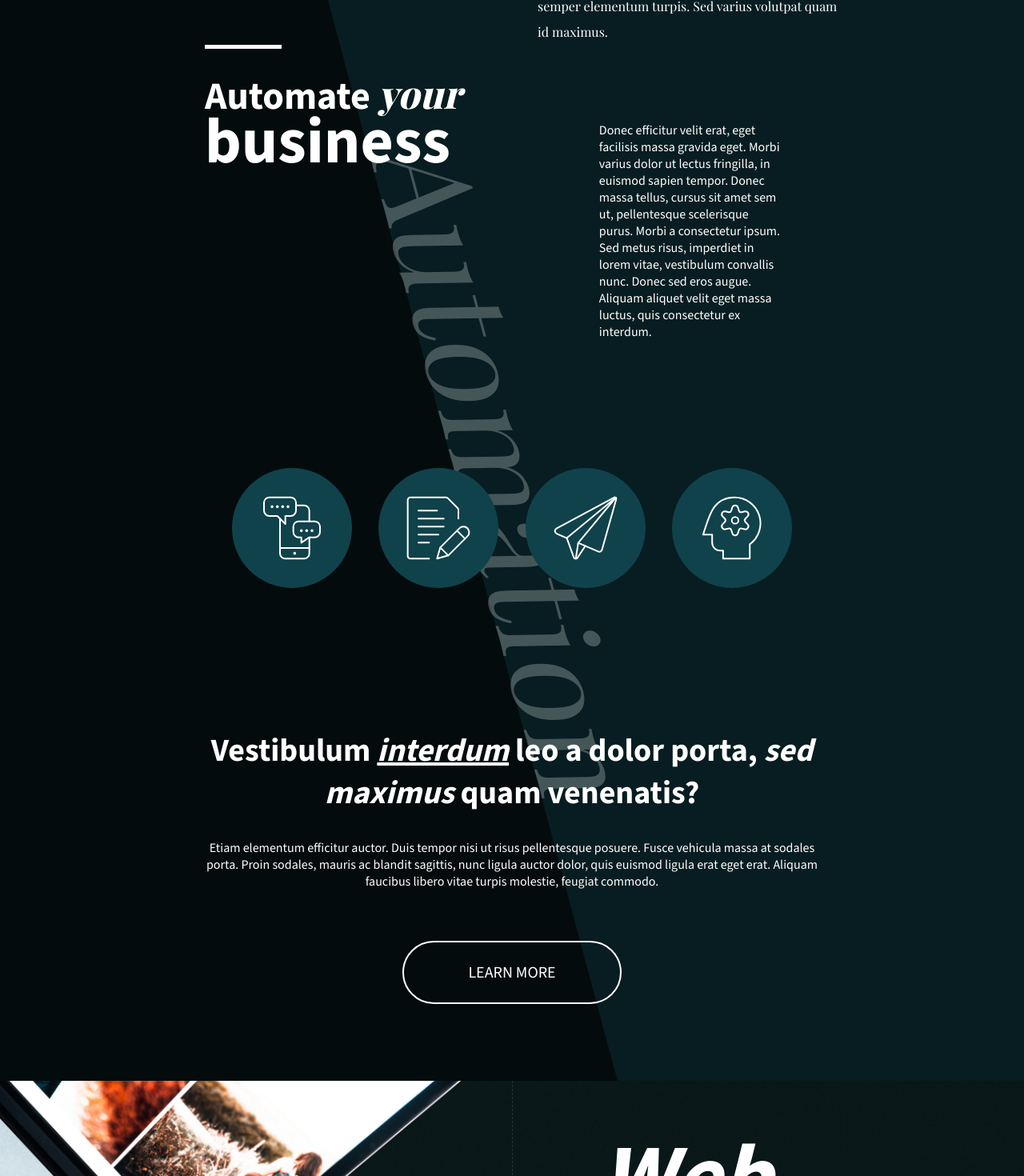
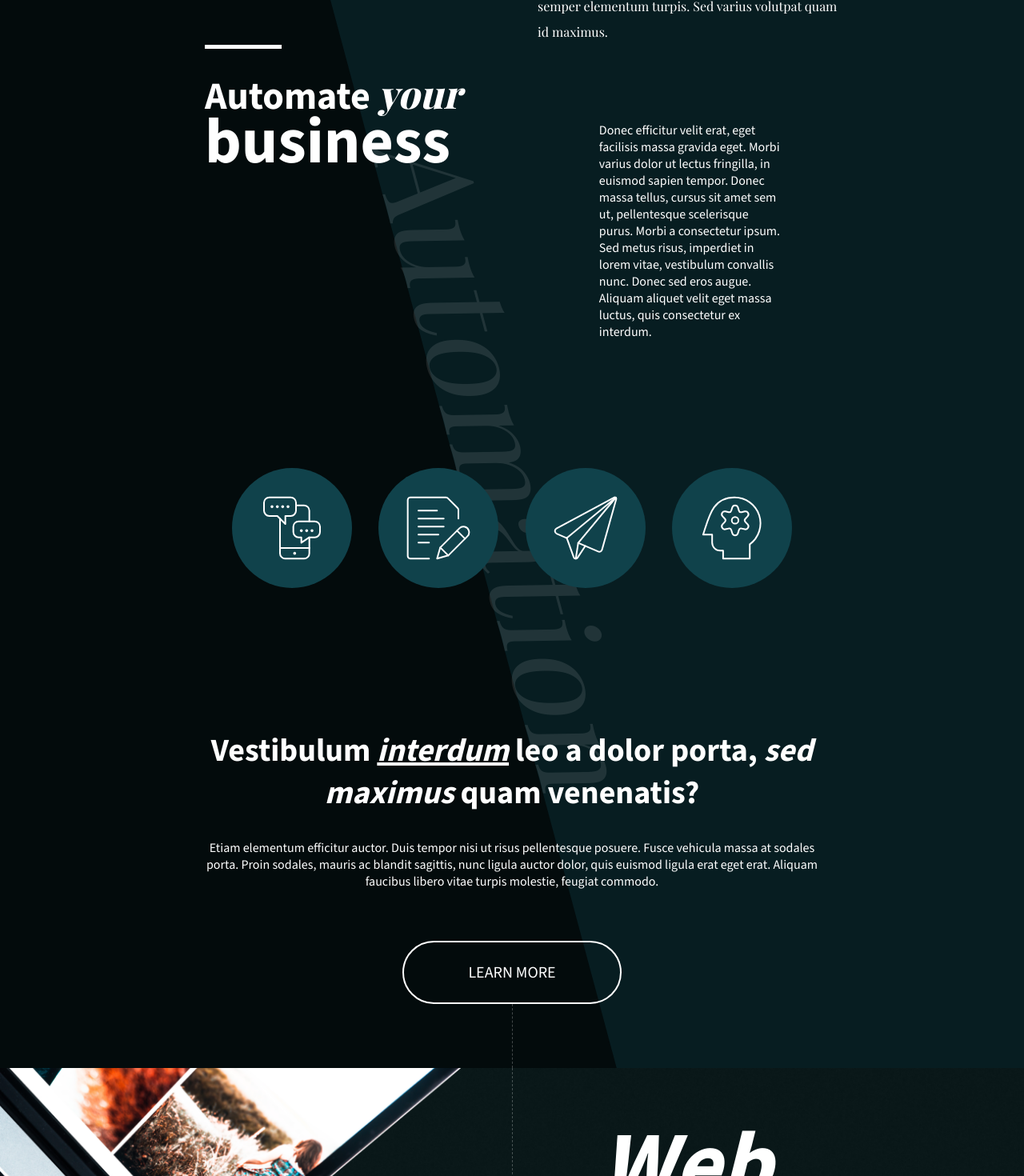
Before and after one commit to renrutoet/consumer-rights-task, a Next.js app: page / in a window 1280 px wide. Shown: the part 1080-2550 px from the top of the page at 80% size. Built offline with nearby package versions, Linux system fonts and the light colour scheme; a web font is replaced by a local one.

Commit message:
feat: implemented partial centered dash

```diff
--- a/src/app/components/Sections/Contact/Contact.module.scss
+++ b/src/app/components/Sections/Contact/Contact.module.scss
@@ -1,6 +1,9 @@
 @import '../../../styles/variables.scss';
 
 .get-in-touch {
+    overflow: hidden;
+    position: relative;
+
     display: flex;
     flex-direction: column;
     justify-content: center;
--- a/src/app/components/Sections/Contact/Contact.tsx
+++ b/src/app/components/Sections/Contact/Contact.tsx
@@ -8,9 +8,12 @@ import { ContactFooter } from './ContactFooter'
 
 export const Contact = () => {
     return (
-        <section
-            className={`${pageStyles.section} ${contactStyles['get-in-touch']} `}
-        >
+        <section className={`${contactStyles['get-in-touch']} `}>
+            <div>
+                <div
+                    className={`${pageStyles['centered-dash--top']} ${pageStyles['centered-dash--relative']}`}
+                ></div>
+            </div>
             <Image
                 alt="faint image of office"
                 src={dlpFooter}
--- a/src/app/components/Sections/OurWork/OurWork.module.scss
+++ b/src/app/components/Sections/OurWork/OurWork.module.scss
@@ -50,19 +50,13 @@
     }
 
     &__background-text {
-        display: block;
-        position: absolute;
-        height: 100%;
+        @include position-centered();
         padding-top: 15%;
-        left: 50%;
+
         line-height: 0.25;
-
-        user-select: none;
         writing-mode: vertical-rl;
 
         @include faded-background-text();
-
-        border-left: 1px dashed rgba(255, 255, 255, 0.5);
     }
 
     &__seo-image-aside {
--- a/src/app/components/Sections/OurWork/OurWork.tsx
+++ b/src/app/components/Sections/OurWork/OurWork.tsx
@@ -80,6 +80,7 @@ const Content = ({
 export const OurWork = () => {
     return (
         <section className={`${ourWorkstyles['our-work']} `}>
+            <div className={`${pageStyles['centered-dash']}`}></div>
             <div className={`${ourWorkstyles['content__background-text']}`}>
                 Digital Marketing
             </div>
--- a/src/app/components/Sections/WhatWeDo/WhatWeDo.module.scss
+++ b/src/app/components/Sections/WhatWeDo/WhatWeDo.module.scss
@@ -3,7 +3,7 @@
 .what-we-do {
     position: relative;
     overflow: hidden;
-    padding-block: 5rem;
+    padding-top: 5rem;
 
     background-color: $dlp-light;
     z-index: 1;
@@ -50,7 +50,7 @@
 
 .bottom {
     text-align: center;
-    padding-block: 1rem;
+    padding-top: 1rem;
 
     font-size: 1rem;
     font-weight: 700;
--- a/src/app/components/Sections/WhatWeDo/WhatWeDo.tsx
+++ b/src/app/components/Sections/WhatWeDo/WhatWeDo.tsx
@@ -116,6 +116,9 @@ export const WhatWeDo = (): JSX.Element => {
                     </button>
                 </div>
             </Column>
+            <div
+                className={`${pageStyles['centered-dash--bottom']} ${pageStyles['centered-dash--relative']}`}
+            ></div>
         </section>
     )
 }
--- a/src/app/styles/Page.module.scss
+++ b/src/app/styles/Page.module.scss
@@ -34,3 +34,23 @@
         transition: all 0.2s ease-in;
     }
 }
+
+.centered-dash {
+    @include position-centered();
+    border-left: 1px dashed rgba(255, 255, 255, 0.25);
+
+    &--top {
+        @extend .centered-dash;
+        padding-top: 5rem;
+    }
+
+    &--bottom {
+        @extend .centered-dash;
+        padding-bottom: 5rem;
+    }
+
+    &--relative {
+        @extend .centered-dash;
+        position: relative;
+    }
+}
--- a/src/app/styles/variables.scss
+++ b/src/app/styles/variables.scss
@@ -12,10 +12,18 @@ $font-source-sans-3: var(--font-source-sans-3);
     border: none;
 }
 
+@mixin position-centered() {
+    display: block;
+    position: absolute;
+    height: 100%;
+    left: 50%;
+}
+
 @mixin faded-background-text {
     color: $primary-white;
-    opacity: 25%;
+    opacity: 10%;
     font-size: 10rem;
     font-style: italic;
     font-family: $font-playfair-display;
+    user-select: none;
 }
```
